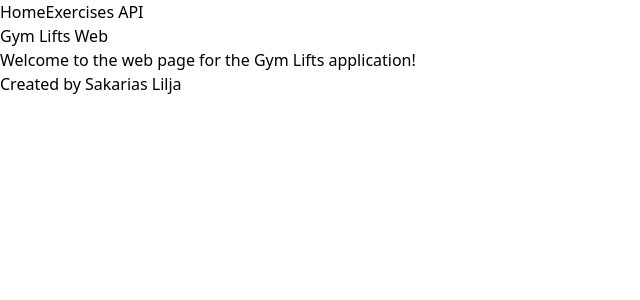
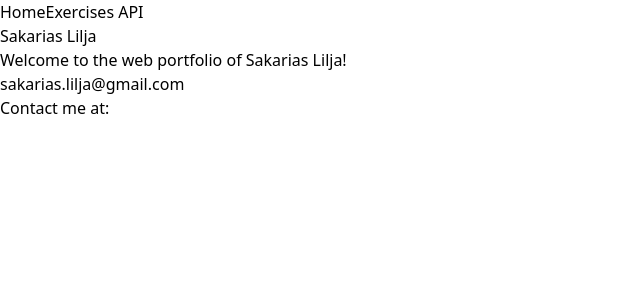
Before and after one commit to SakariasLilja/slilja-web, a Next.js app: page / in a window 1280 px wide. Shown: the top 300 px of the page, without its empty margins (0-640 px from the left). Built offline with nearby package versions, Linux system fonts and the light colour scheme.

Commit message:
Changed look of web page to match project name

```diff
--- a/src/app/layout.tsx
+++ b/src/app/layout.tsx
@@ -2,6 +2,7 @@ import type { Metadata } from "next";
 import { Geist, Geist_Mono } from "next/font/google";
 import "./globals.css";
 import { Navigation } from "./components/navigation";
+import Footer from "./components/footer";
 
 const geistSans = Geist({
   variable: "--font-geist-sans",
@@ -14,8 +15,8 @@ const geistMono = Geist_Mono({
 });
 
 export const metadata: Metadata = {
-  title: "Gym Lifts",
-  description: "Gym Lifts web app",
+  title: "Sakarias Lilja",
+  description: "Personal portfolio of Sakarias Lilja",
 };
 
 export default function RootLayout({
@@ -33,9 +34,7 @@ export default function RootLayout({
             <Navigation/>
           </header>
           {children}
-          <footer className="py-5 px-3 text-fuchsia-200 text-right">
-            Created by Sakarias Lilja
-          </footer>
+          <Footer />
         </div>
       </body>
     </html>
--- a/src/app/page.tsx
+++ b/src/app/page.tsx
@@ -3,13 +3,13 @@ import "./globals.css"
 export default function Home() {
   return (
   <div className="bg-transparent">
-    <div className="relative isolate px-6 pt-56 lg:px-8">
-      <div className="text-left">
-        <h1 className="text-5xl font-semibold tracking-tight bg-gradient-to-r from-amber-200 to-fuchsia-200 bg-clip-text text-transparent sm:text-8xl">
-          Gym Lifts Web
+    <div className="relative isolate px-6 pt-3">
+      <div className="text-center">
+        <h1 className="text-8xl font-semibold tracking-tight bg-gradient-to-r from-amber-200 to-fuchsia-200 bg-clip-text text-transparent">
+          Sakarias Lilja
         </h1>
         <p className="mt-10">
-          Welcome to the web page for the Gym Lifts application!
+          Welcome to the web portfolio of Sakarias Lilja!
         </p>
       </div>
     </div>
```
